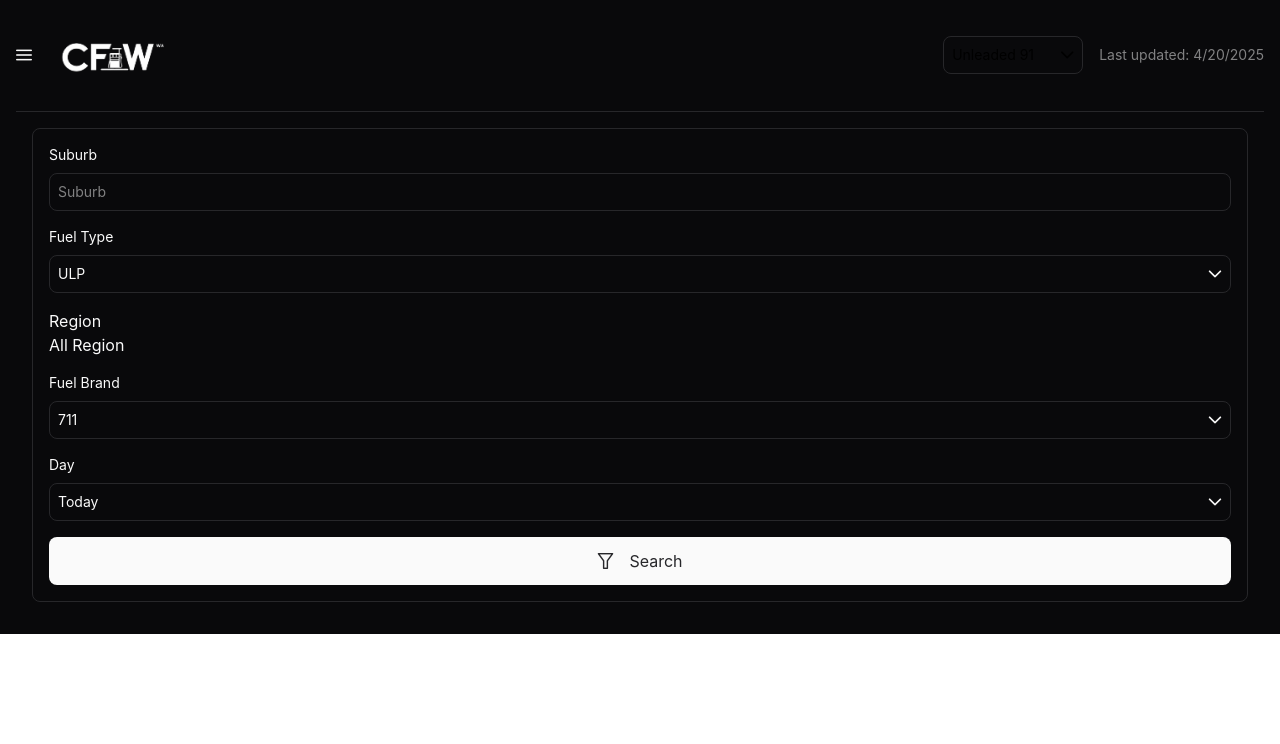
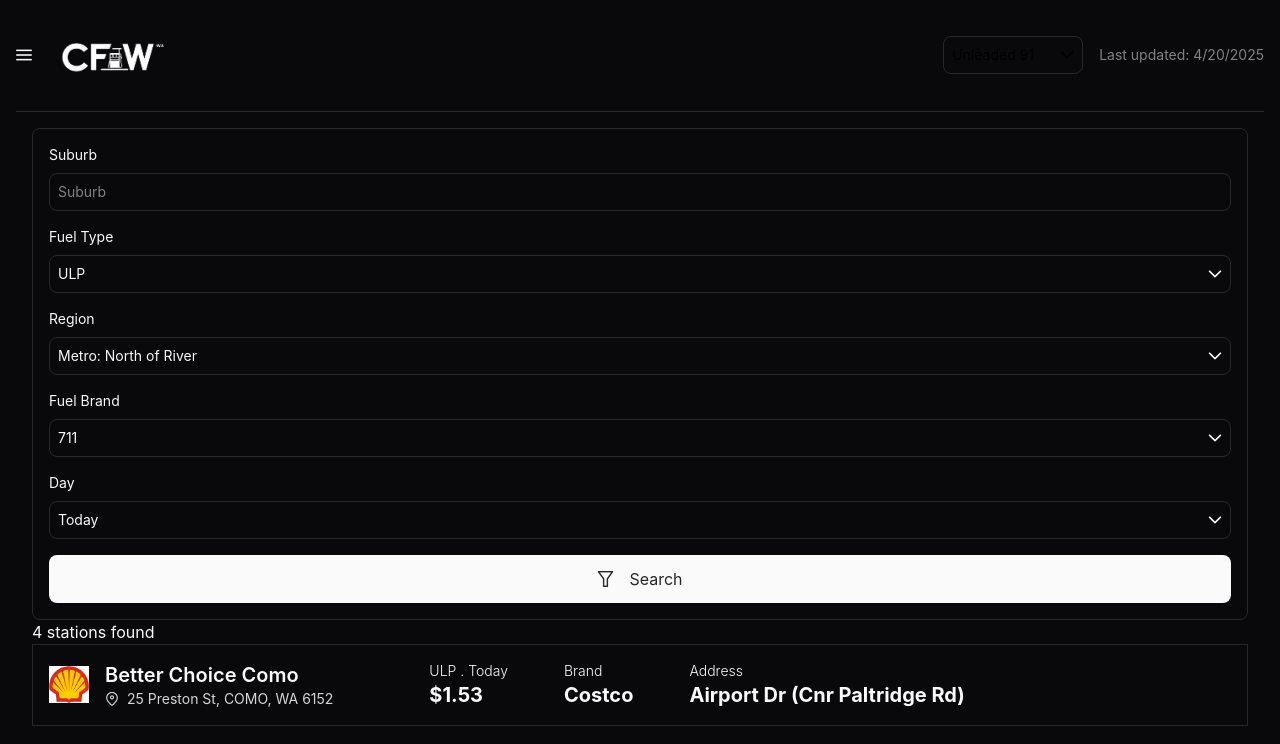
Before and after one commit to MingmaTenzing/cfw, a Vue app: page /dashboard/search in a window 1280 px wide. Shown: the top 744 px of the page. Built offline with nearby package versions, Linux system fonts and the light colour scheme.

Commit message:
working on the search result

```diff
--- a/src/components/Dashboard_Components/main/Search.vue
+++ b/src/components/Dashboard_Components/main/Search.vue
@@ -69,7 +69,7 @@ const regions = [
 const brands = fuel_brands.map((data) => data.name)
 </script>
 <template>
-  <main class="bg-background text-primary p-4">
+  <main class="bg-background text-primary p-4 min-h-[100vh]">
     <!-- search input and filters -->
     <section class="border p-4 rounded-lg">
       <form class="space-y-4">
@@ -89,9 +89,9 @@ const brands = fuel_brands.map((data) => data.name)
         </div>
 
         <!-- region -->
-        <div>
-          <p>Region</p>
-          <p>All Region</p>
+        <div class="gap-2 flex flex-col">
+          <p class="text-sm">Region</p>
+          <DropDown :default_option="regions[0]" :dropdown-options="regions"></DropDown>
         </div>
 
         <div class="gap-2 flex flex-col">
@@ -115,5 +115,42 @@ const brands = fuel_brands.map((data) => data.name)
         </div>
       </form>
     </section>
+
+    <!-- search results -->
+    <section>
+      <p>4 stations found</p>
+
+      <div class="p-4 border flex flex-col gap-4 lg:flex-row lg:space-x-20">
+        <div class="flex space-x-4 items-center">
+          <img src="../../../assets/shell.png" class="w-[40px] h-[40px] object-contain" />
+          <div>
+            <p class="text-xl font-semibold">Better Choice Como</p>
+            <div class="flex space-x-2 items-center text-primary/85 text-sm">
+              <i class="pi pi-map-marker"></i>
+              <p>25 Preston St, COMO, WA 6152</p>
+            </div>
+          </div>
+        </div>
+
+        <!-- price -->
+        <div class="gap-2 flex flex-col md:flex-row md:gap-6 lg:gap-14">
+          <div>
+            <p class="text-sm font-light">ULP . Today</p>
+            <p class="font-bold text-xl">$1.53</p>
+          </div>
+
+          <div>
+            <p class="text-sm font-light">Brand</p>
+            <p class="font-bold text-xl">Costco</p>
+          </div>
+          <div>
+            <p class="text-sm font-light">Address</p>
+            <p class="font-bold text-xl">Airport Dr (Cnr Paltridge Rd)</p>
+          </div>
+
+          <div></div>
+        </div>
+      </div>
+    </section>
   </main>
 </template>
```
